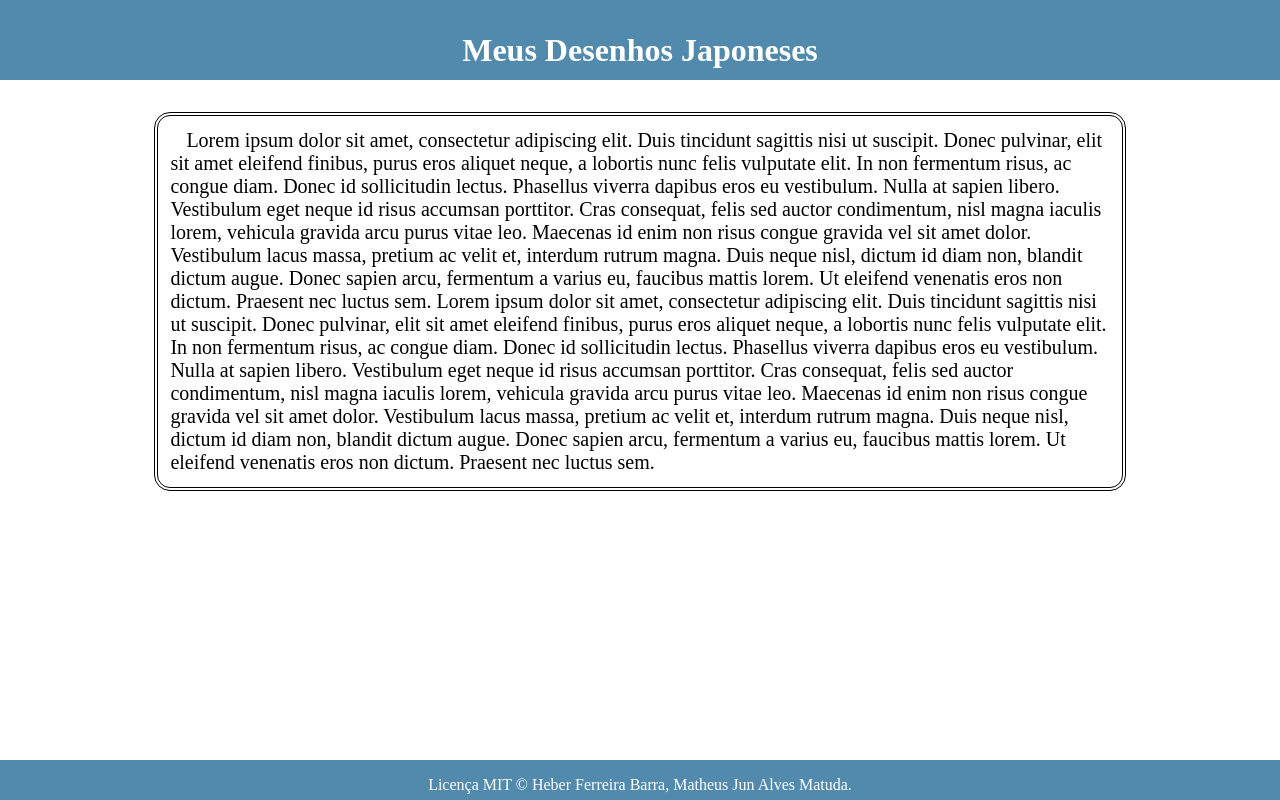
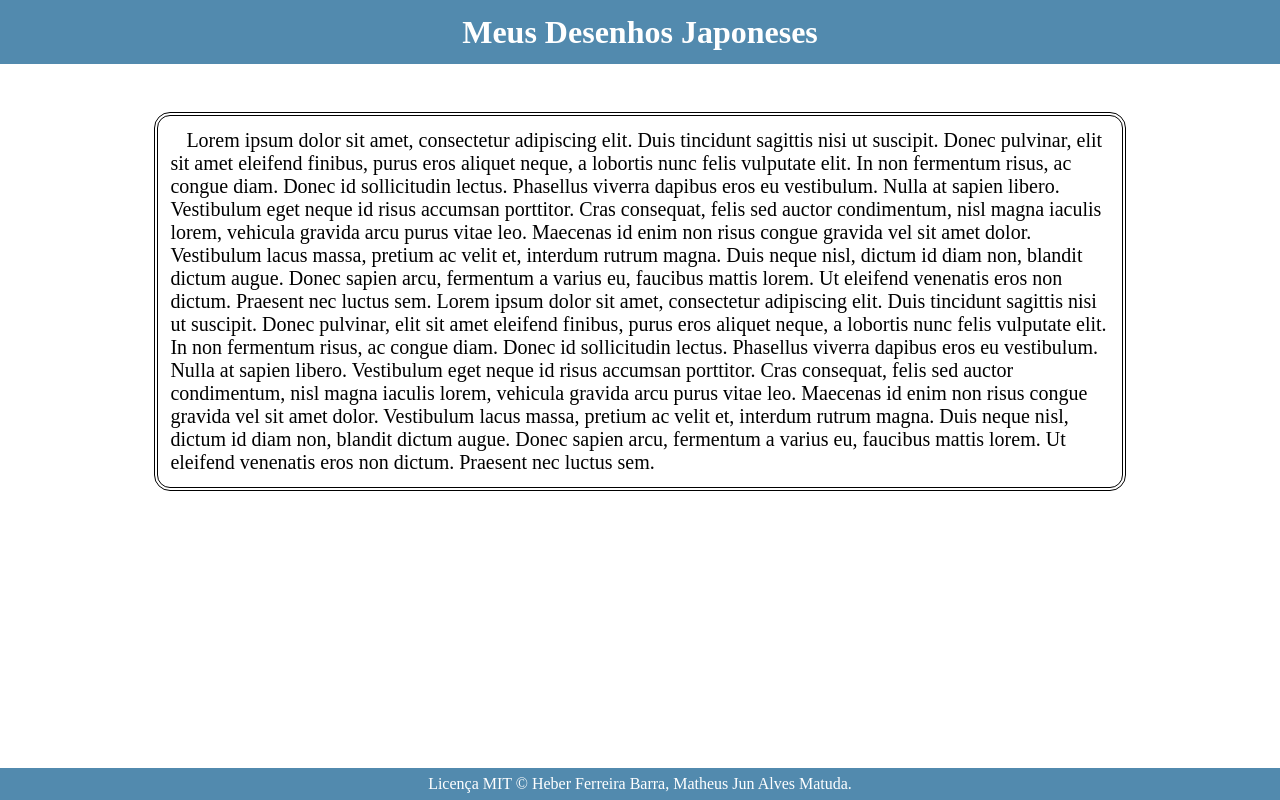
Before and after one commit to HeberBarra/TrabalhoWeb2024, a PHP site: page / in a window 1280 px wide. Run offline with PHP 8.4, Linux system fonts and the light colour scheme; style sheets or scripts are compiled from the project's sources.

Commit message:
Ajuste no estilo do footer

```diff
--- a/scss/style.scss
+++ b/scss/style.scss
@@ -13,7 +13,11 @@ body {
 }
 
 header {
+    display: flex;
+    align-items: center;
+    justify-content: center;
     width: 100%;
+    max-height: 2rem;
     grid-row: 1;
     padding: 2rem;
     background-color: #528AAE;
@@ -39,7 +43,13 @@ main {
 }
 
 footer {
+    position: fixed;
+    bottom: 0;
+    display: flex;
+    align-items: center;
+    justify-content: center;
     width: 100%;
+    max-height: 1rem;
     grid-row: 3 / 4;
     padding: 1rem;
     background-color: #528AAE;
```
